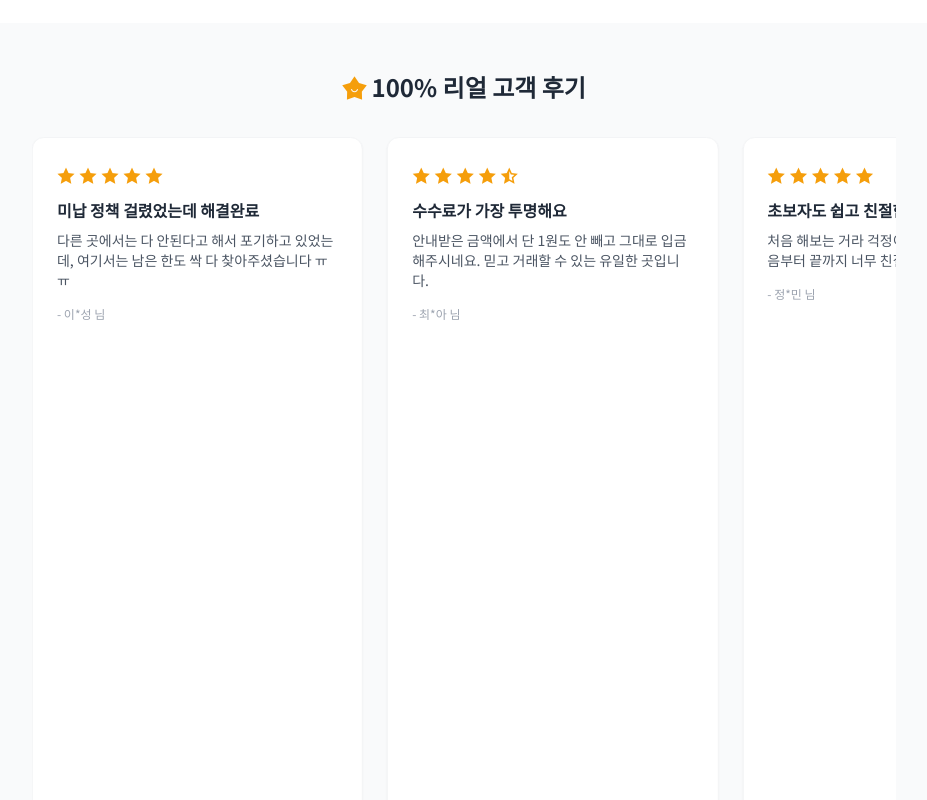
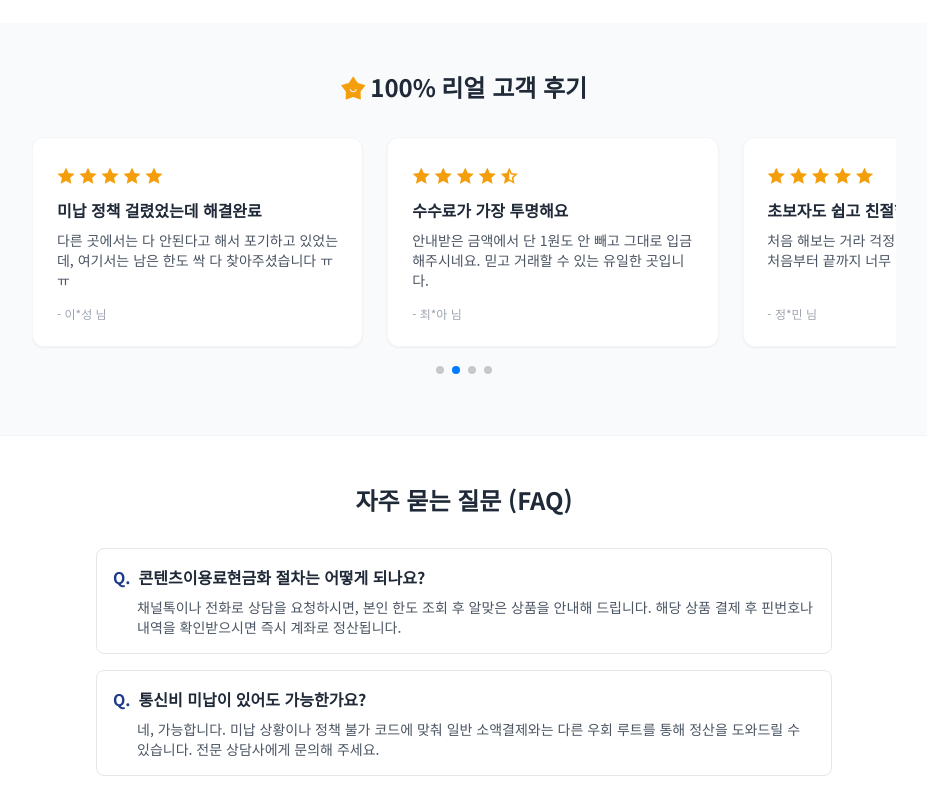
Before and after one commit to rocksoosung-cmd/contestscash, a plain HTML site: page index.html in a window 1280 px wide. Shown: the part 1460-2260 px from the top of the page, without its empty margins (176-1103 px from the left). Drawn offline with nearby package versions, Linux system fonts and the light colour scheme.

Commit message:
Update index.html

```diff
--- a/index.html
+++ b/index.html
@@ -1,3 +1,5 @@
+<!DOCTYPE html>
+<html lang="ko">
 <head>
     <meta charset="UTF-8">
     <meta name="viewport" content="width=device-width, initial-scale=1.0">
@@ -56,6 +58,14 @@
         .sr-only {
             position: absolute; width: 1px; height: 1px; padding: 0; margin: -1px;
             overflow: hidden; clip: rect(0, 0, 0, 0); white-space: nowrap; border-width: 0;
+        }
+
+        /* Swiper 슬라이더 세로 규격 깨짐 방지 (핵심 수정) */
+        .swiper-slide {
+            height: auto !important;
+            display: flex;
+            flex-direction: column;
+            justify-content: space-between;
         }
     </style>
 </head>
@@ -170,38 +180,46 @@
                 <div class="swiper-wrapper">
                     <!-- 후기 1 -->
                     <div class="swiper-slide bg-white p-6 rounded-xl shadow-sm border border-gray-100">
+                        <div>
                             <div class="flex items-center gap-1 text-accent mb-2 text-lg">
                                 <i class="ri-star-fill"></i><i class="ri-star-fill"></i><i class="ri-star-fill"></i><i class="ri-star-fill"></i><i class="ri-star-fill"></i>
                             </div>
                             <p class="font-bold mb-2 text-gray-800">새벽에도 3분만에 입금됐네요</p>
                             <p class="text-sm text-gray-600">급하게 돈이 필요했는데 채널톡 남기자마자 1분만에 답장오시고 바로 처리해주셨어요. 최고!</p>
+                        </div>
                         <p class="text-xs text-gray-400 mt-4">- 박*현 님</p>
                     </div>
                     <!-- 후기 2 -->
                     <div class="swiper-slide bg-white p-6 rounded-xl shadow-sm border border-gray-100">
+                        <div>
                             <div class="flex items-center gap-1 text-accent mb-2 text-lg">
                                 <i class="ri-star-fill"></i><i class="ri-star-fill"></i><i class="ri-star-fill"></i><i class="ri-star-fill"></i><i class="ri-star-fill"></i>
                             </div>
                             <p class="font-bold mb-2 text-gray-800">미납 정책 걸렸었는데 해결완료</p>
                             <p class="text-sm text-gray-600">다른 곳에서는 다 안된다고 해서 포기하고 있었는데, 여기서는 남은 한도 싹 다 찾아주셨습니다 ㅠㅠ</p>
+                        </div>
                         <p class="text-xs text-gray-400 mt-4">- 이*성 님</p>
                     </div>
                     <!-- 후기 3 -->
                     <div class="swiper-slide bg-white p-6 rounded-xl shadow-sm border border-gray-100">
+                        <div>
                             <div class="flex items-center gap-1 text-accent mb-2 text-lg">
                                 <i class="ri-star-fill"></i><i class="ri-star-fill"></i><i class="ri-star-fill"></i><i class="ri-star-fill"></i><i class="ri-star-half-fill"></i>
                             </div>
                             <p class="font-bold mb-2 text-gray-800">수수료가 가장 투명해요</p>
                             <p class="text-sm text-gray-600">안내받은 금액에서 단 1원도 안 빼고 그대로 입금해주시네요. 믿고 거래할 수 있는 유일한 곳입니다.</p>
+                        </div>
                         <p class="text-xs text-gray-400 mt-4">- 최*아 님</p>
                     </div>
                     <!-- 후기 4 -->
                     <div class="swiper-slide bg-white p-6 rounded-xl shadow-sm border border-gray-100">
+                        <div>
                             <div class="flex items-center gap-1 text-accent mb-2 text-lg">
                                 <i class="ri-star-fill"></i><i class="ri-star-fill"></i><i class="ri-star-fill"></i><i class="ri-star-fill"></i><i class="ri-star-fill"></i>
                             </div>
                             <p class="font-bold mb-2 text-gray-800">초보자도 쉽고 친절한 안내</p>
                             <p class="text-sm text-gray-600">처음 해보는 거라 걱정이 많았는데 상담원 분이 처음부터 끝까지 너무 친절하게 알려주셨어요.</p>
+                        </div>
                         <p class="text-xs text-gray-400 mt-4">- 정*민 님</p>
                     </div>
                 </div>
@@ -260,7 +278,7 @@
             }
         });
 
-        // 2. 계산기 로직
+        // 2. 계산기 로직 (요율 60% 현실화 반영)
         function formatNumber(input) {
             let val = input.value.replace(/[^0-9]/g, '');
             input.value = val.replace(/\B(?=(\d{3})+(?!\d))/g, ",");
@@ -272,7 +290,7 @@
                 return;
             }
             let amount = parseInt(val);
-            let result = Math.floor(amount * 0.6); // 예시: 60% 정산율 가정
+            let result = Math.floor(amount * 0.6); // 60% 현실 정산율 적용
             document.getElementById('calcResult').innerText = result.toLocaleString() + '원';
         }
 
```
Lines whose indentation alone changed are shown as unchanged.
